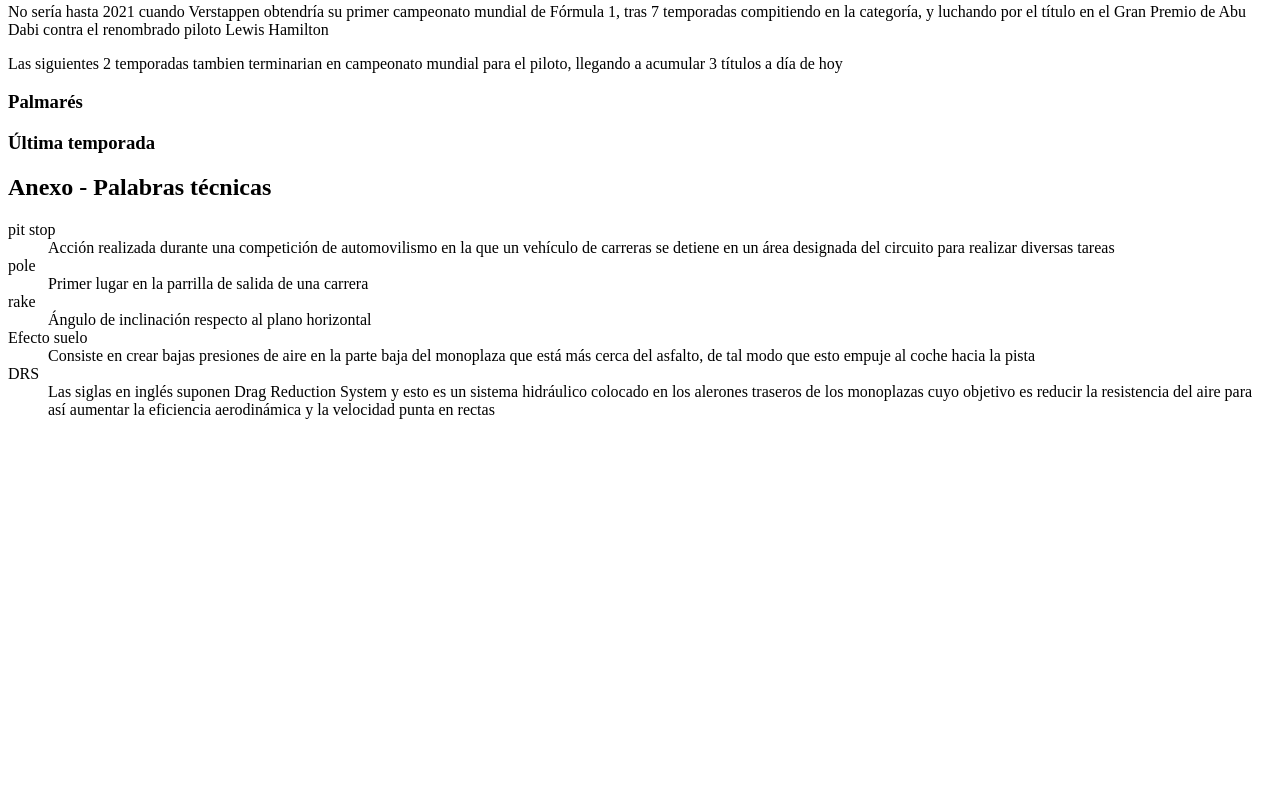
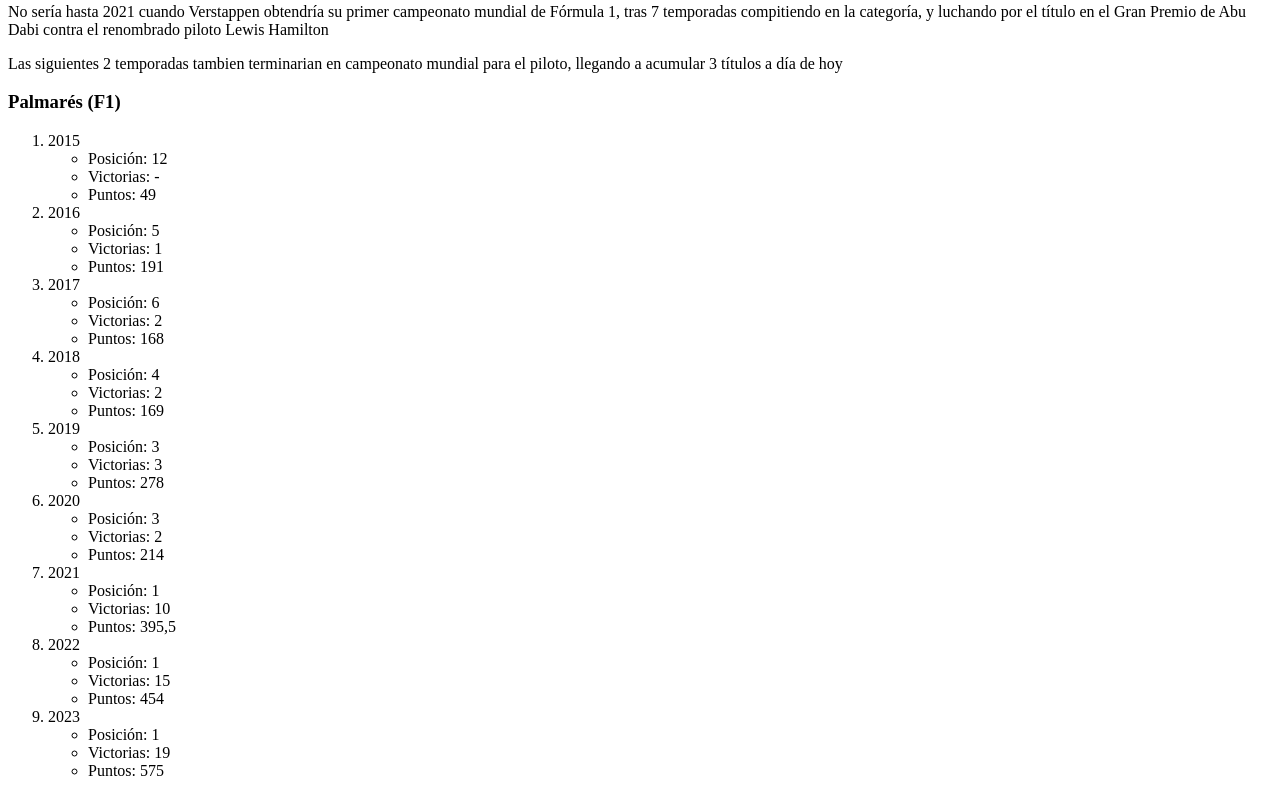
Before and after one commit to uo295180/F1Desktop, a plain HTML site: page piloto.html in a window 1280 px wide. Shown: the part 1033-1829 px from the top of the page. Before the commit the page ends 1468 px from the top, so only its background shows below. Drawn offline with Linux system fonts and the light colour scheme.

Commit message:
nested list (palmares)

```diff
--- a/piloto.html
+++ b/piloto.html
@@ -57,8 +57,72 @@
                         <p>No sería hasta 2021 cuando Verstappen obtendría su primer campeonato mundial de Fórmula 1, tras 7 temporadas compitiendo en la categoría, y luchando por el título en el Gran Premio de Abu Dabi contra el renombrado piloto Lewis Hamilton</p>
                         <p>Las siguientes 2 temporadas tambien terminarian en campeonato mundial para el piloto, llegando a acumular 3 títulos a día de hoy</p>
 
-            <h3>Palmarés</h3>
-
+            <h3>Palmarés (F1)</h3>
+                <ol>
+                    <li>2015
+                        <ul>
+                            <li>Posición: 12</li>
+                            <li>Victorias: -</li>
+                            <li>Puntos: 49</li>
+                        </ul>
+                    </li>
+                    <li>2016
+                        <ul>
+                            <li>Posición: 5</li>
+                            <li>Victorias: 1</li>
+                            <li>Puntos: 191</li>
+                        </ul>
+                    </li>
+                    <li>2017
+                        <ul>
+                            <li>Posición: 6</li>
+                            <li>Victorias: 2</li>
+                            <li>Puntos: 168</li>
+                        </ul>
+                    </li>
+                    <li>2018
+                        <ul>
+                            <li>Posición: 4</li>
+                            <li>Victorias: 2</li>
+                            <li>Puntos: 169</li>
+                        </ul>
+                    </li>
+                    <li>2019
+                        <ul>
+                            <li>Posición: 3</li>
+                            <li>Victorias: 3</li>
+                            <li>Puntos: 278</li>
+                        </ul>
+                    </li>
+                    <li>2020
+                        <ul>
+                            <li>Posición: 3</li>
+                            <li>Victorias: 2</li>
+                            <li>Puntos: 214</li>
+                        </ul>
+                    </li>
+                    <li>2021
+                        <ul>
+                            <li>Posición: 1</li>
+                            <li>Victorias: 10</li>
+                            <li>Puntos: 395,5</li>
+                        </ul>
+                    </li>
+                    <li>2022
+                        <ul>
+                            <li>Posición: 1</li>
+                            <li>Victorias: 15</li>
+                            <li>Puntos: 454</li>
+                        </ul>
+                    </li>
+                    <li>2023
+                        <ul>
+                            <li>Posición: 1</li>
+                            <li>Victorias: 19</li>
+                            <li>Puntos: 575</li>
+                        </ul>
+                    </li>
+                </ol>
             <h3>Última temporada</h3>
 
         <h2>Anexo - Palabras técnicas</h2>
```
